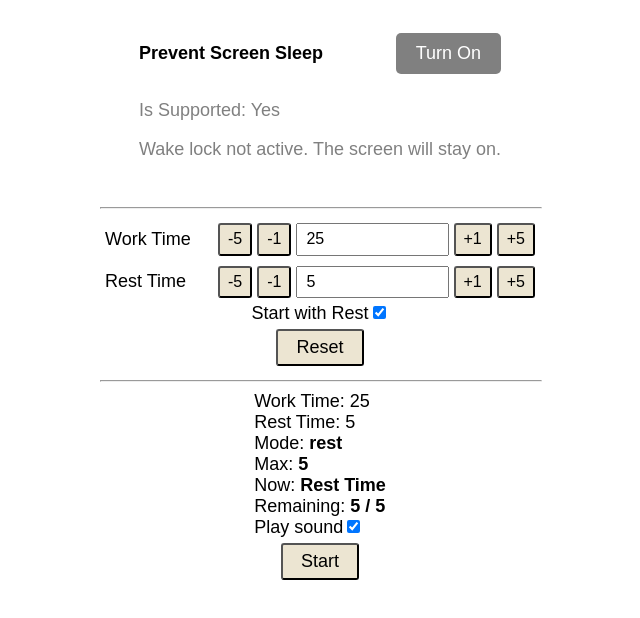
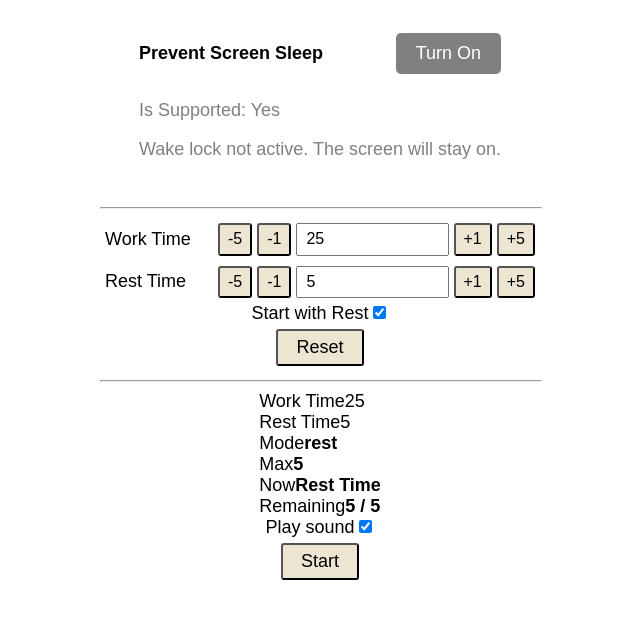
Before and after one commit to pofl/interval-timer-react-vite, a React (Vite) app: page / in a window 1280 px wide. Shown: the top 618 px of the page, without its empty margins (320-960 px from the left). Built offline with nearby package versions, Linux system fonts and the light colour scheme.

Commit message:
flex-col flex-row

```diff
--- a/src/components/IntervalTimer.tsx
+++ b/src/components/IntervalTimer.tsx
@@ -89,14 +89,34 @@ export function IntervalTimer() {
       </div>
 
       <hr style={{ width: '100%' }} />
+      <div className="flex flex-col">
+        <div className="flex flex-row">
+          <div>Work Time</div>
+          <div>{workTime}</div>
+        </div>
+        <div className="flex flex-row">
+          <div>Rest Time</div>
+          <div>{restTime}</div>
+        </div>
+        <div className="flex flex-row">
+          <div>Mode</div>
+          <div><b>{modes[mode]}</b></div>
+        </div>
+        <div className="flex flex-row">
+          <div>Max</div>
+          <div><b>{maxTime}</b></div>
+        </div>
+        <div className="flex flex-row">
+          <div>Now</div>
+          <div><b>{texts[mode]}</b></div>
+        </div>
+        <div className="flex flex-row">
+          <div>Remaining</div>
+          <div><b>{timer} / {maxTime}</b></div>
+        </div>
 
+      </div>
       <div>
-        <div>Work Time: {workTime}</div>
-        <div>Rest Time: {restTime}</div>
-        <div>Mode: <b>{modes[mode]}</b></div>
-        <div>Max: <b>{maxTime}</b></div>
-        <div>Now: <b>{texts[mode]}</b></div>
-        <div>Remaining: <b>{timer} / {maxTime}</b></div>
         <label>
           Play sound
           <input
--- a/src/interval.css
+++ b/src/interval.css
@@ -43,3 +43,21 @@ button {
 .marg {
   margin: 5px;
 }
+
+.flex {
+  display: flex;
+}
+
+.flex-row {
+  flex-direction: row;
+}
+
+.flex-col {
+  flex-direction: column;
+}
+.flex-wrap {
+  flex-wrap: wrap;
+}
+.flex-nowrap {
+  flex-wrap: nowrap;
+}
```
